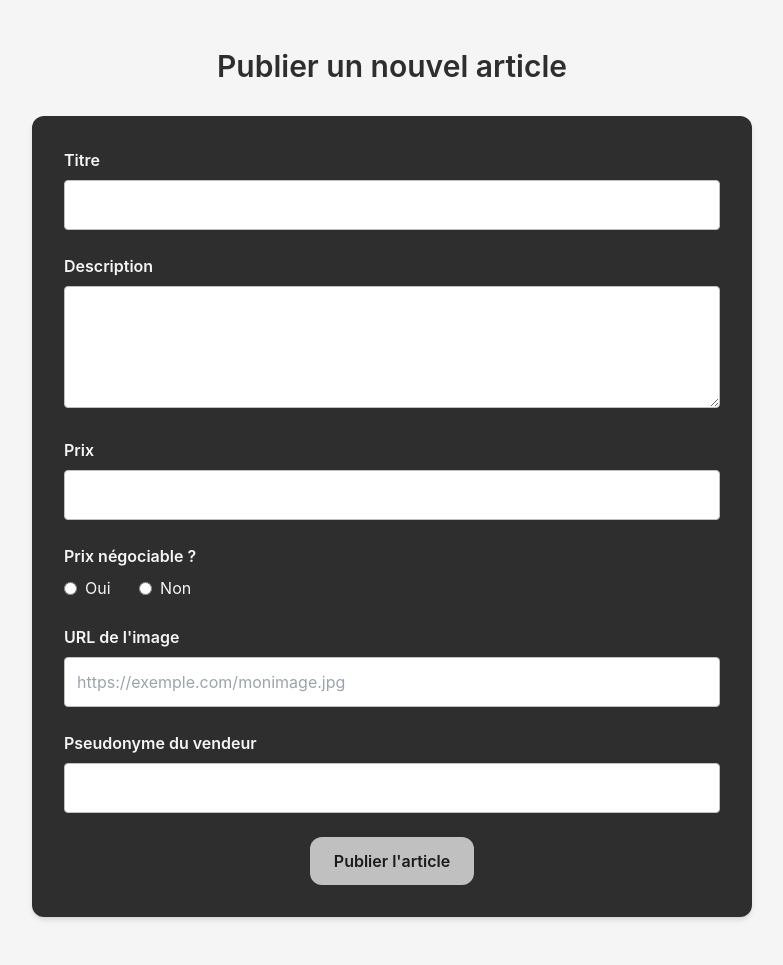
After one commit to Abdoullah0055/a25_site_web_app_web, a PHP site: page /include/formulairePublier.php in a window 1280 px wide. The commit adds this page. Shown: the whole page, without its empty margins (248-1031 px from the left). Run offline with PHP 8.4, Linux system fonts and the light colour scheme; some libraries are stand-ins or nearby versions.

Commit message:
bouton publier + formulaire publier. Pas encore intégré dans une page web.

```diff
--- a/src/Algos.php
+++ b/src/Algos.php
@@ -9,7 +9,7 @@ function creerPoste($titre, $description, $prix, $negociable, $image, $vendeur){
             <div class="p-5">
                 <h3 class="font-semibold text-lg text-light">' . $titre . '</h3>
                 <p class="text-light text-sm mt-1">' . $description . '</p>
-                <p class="text-silver font-bold mt-3">' . $prix . ($negociable === "oui" ? ' (Négociable)' : '(Non-négociable)') . '</p>
+                <p class="text-silver font-bold mt-3">' . $prix . ($negociable === "oui" ? ' (Négociable)' : ' (Non-négociable)') . '</p>
                 <button class="mt-4 w-full bg-silver text-blacklux py-2 rounded hover:bg-anthracite hover:text-light transition">Contacter ' . $vendeur . '</button>
             </div>
         </div>';
--- /dev/null
+++ b/src/include/formulairePublier.php
@@ -0,0 +1,97 @@
+<!-- Page Publier un article -->
+<!DOCTYPE html>
+<html lang="fr">
+
+<head>
+    <meta charset="UTF-8">
+    <meta name="viewport" content="width=device-width, initial-scale=1.0">
+    <title>Publier un article - Abdou's Market</title>
+    <script src="https://cdn.tailwindcss.com"></script>
+    <script>
+        tailwind.config = {
+            theme: {
+                extend: {
+                    colors: {
+                        light: "#F5F5F5",
+                        silver: "#C0C0C0",
+                        anthracite: "#2E2E2E",
+                        blacklux: "#1B1B1B"
+                    },
+                    fontFamily: {
+                        sans: ["Inter", "Helvetica", "Arial", "sans-serif"],
+                        serif: ["Georgia", "serif"]
+                    }
+                }
+            }
+        }
+    </script>
+</head>
+
+<body class="bg-light text-anthracite font-sans m-0 p-0">
+
+    <div class="max-w-3xl mx-auto px-6 py-12">
+        <h1 class="text-3xl font-semibold mb-8 text-anthracite text-center">Publier un nouvel article</h1>
+
+        <form method="POST" action="#" class="bg-anthracite p-8 rounded-xl shadow-md">
+            <!-- Titre -->
+            <div class="mb-6">
+                <label for="titre" class="block text-light font-semibold mb-2">Titre</label>
+                <input type="text" id="titre" name="titre" required
+                    class="w-full p-3 rounded border border-silver focus:outline-none focus:ring-2 focus:ring-silver">
+            </div>
+
+            <!-- Description -->
+            <div class="mb-6">
+                <label for="description" class="block text-light font-semibold mb-2">Description</label>
+                <textarea id="description" name="description" rows="4" required
+                    class="w-full p-3 rounded border border-silver focus:outline-none focus:ring-2 focus:ring-silver"></textarea>
+            </div>
+
+            <!-- Prix -->
+            <div class="mb-6">
+                <label for="prix" class="block text-light font-semibold mb-2">Prix</label>
+                <input type="number" id="prix" name="prix" step="0.01" required
+                    class="w-full p-3 rounded border border-silver focus:outline-none focus:ring-2 focus:ring-silver">
+            </div>
+
+            <!-- Négociable -->
+            <div class="mb-6">
+                <span class="block text-light font-semibold mb-2">Prix négociable ?</span>
+                <label class="inline-flex items-center mr-6">
+                    <input type="radio" name="negociable" value="oui" required class="mr-2">
+                    <span class="text-light">Oui</span>
+                </label>
+                <label class="inline-flex items-center">
+                    <input type="radio" name="negociable" value="non" required class="mr-2">
+                    <span class="text-light">Non</span>
+                </label>
+            </div>
+
+            <!-- URL de l'image -->
+            <div class="mb-6">
+                <label for="image" class="block text-light font-semibold mb-2">URL de l'image</label>
+                <input type="url" id="image" name="image" required
+                    class="w-full p-3 rounded border border-silver focus:outline-none focus:ring-2 focus:ring-silver"
+                    placeholder="https://exemple.com/monimage.jpg">
+            </div>
+
+            <!-- Pseudonyme du vendeur -->
+            <div class="mb-6">
+                <label for="vendeur" class="block text-light font-semibold mb-2">Pseudonyme du vendeur</label>
+                <input type="text" id="vendeur" name="vendeur" required
+                    class="w-full p-3 rounded border border-silver focus:outline-none focus:ring-2 focus:ring-silver">
+            </div>
+
+            <!-- Bouton soumettre -->
+            <div class="text-center">
+                <button type="submit"
+                    class="bg-silver text-blacklux font-semibold px-6 py-3 rounded-xl hover:bg-anthracite hover:text-light transition">
+                    Publier l'article
+                </button>
+            </div>
+        </form>
+    </div>
+
+</body>
+
+</html>
```
Also changed, not shown: src/include/boutonPublier.php (added, +8 -0 lines), src/include/header.php (+6 -1 lines).
